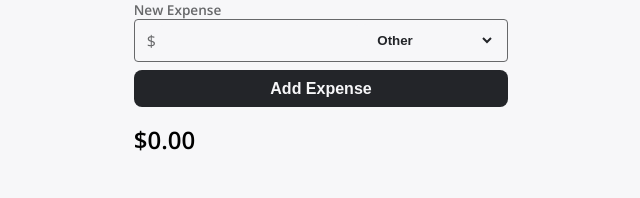
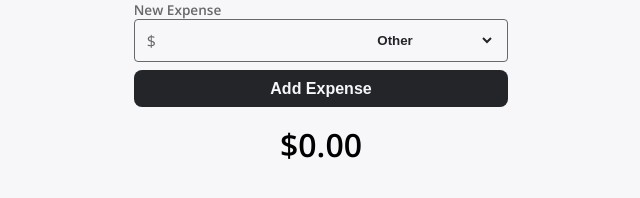
Before and after one commit to Jighdan/trckr, a website built with webpack: page static/index.html in a window 1280 px wide. Shown: the whole page, without its empty margins (319-959 px from the left). Built offline with nearby package versions, Linux system fonts and the light colour scheme.

Commit message:
:lipstick: Styling total expenses count

```diff
--- a/src/components/ExpensesTotal.js
+++ b/src/components/ExpensesTotal.js
@@ -4,6 +4,7 @@ import store from "../store/index";
 export default class ExpensesTotal extends Component {
 	constructor() {
 		super({ store, element: document.createElement("h2") });
+		this.element.classList.add("expenses-total");
 	}
 
 	render() {
--- /dev/null
+++ b/src/style/components/_expensesTotal.scss
@@ -0,0 +1,4 @@
+.expenses-total {
+	font-size: 2rem;
+	text-align: center;
+}
--- a/src/style/components/_index.scss
+++ b/src/style/components/_index.scss
@@ -1,2 +1,3 @@
 @import "./button";
 @import "./expenseForm";
+@import "./expensesTotal";
```
